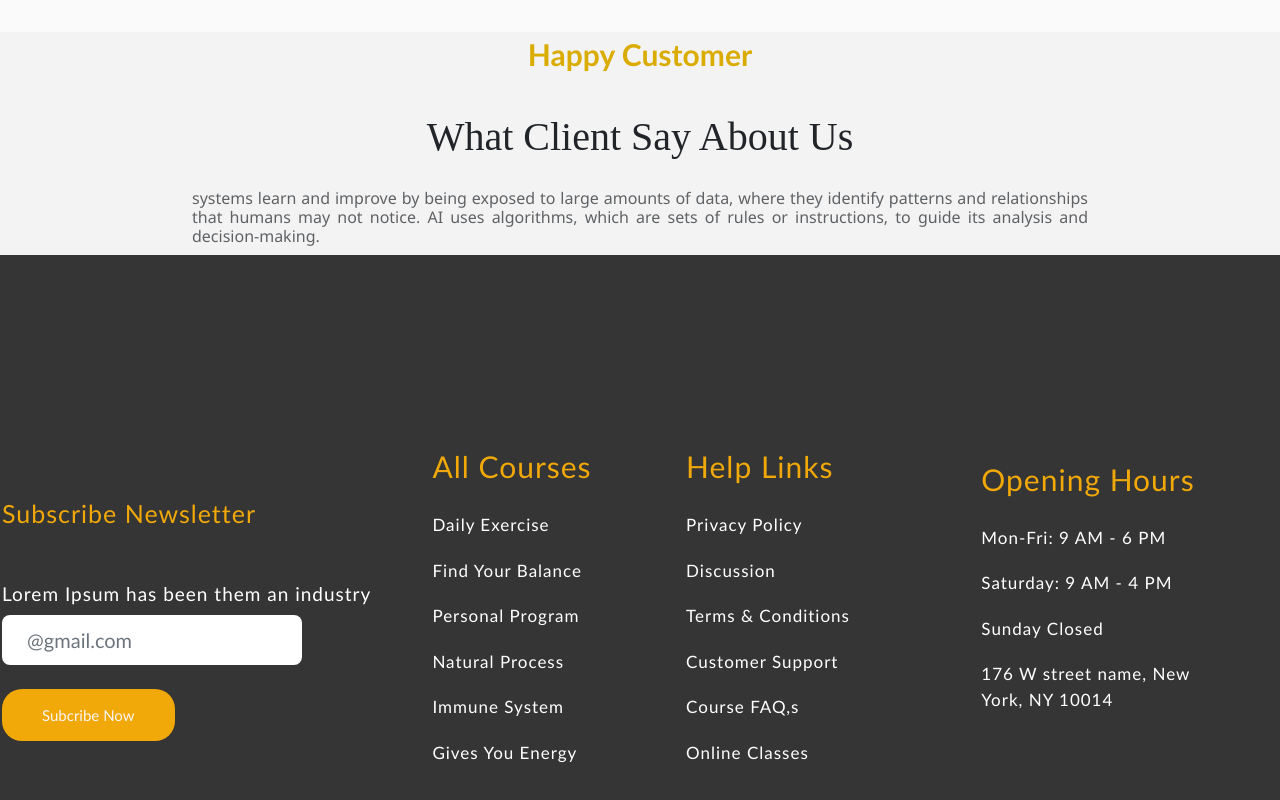
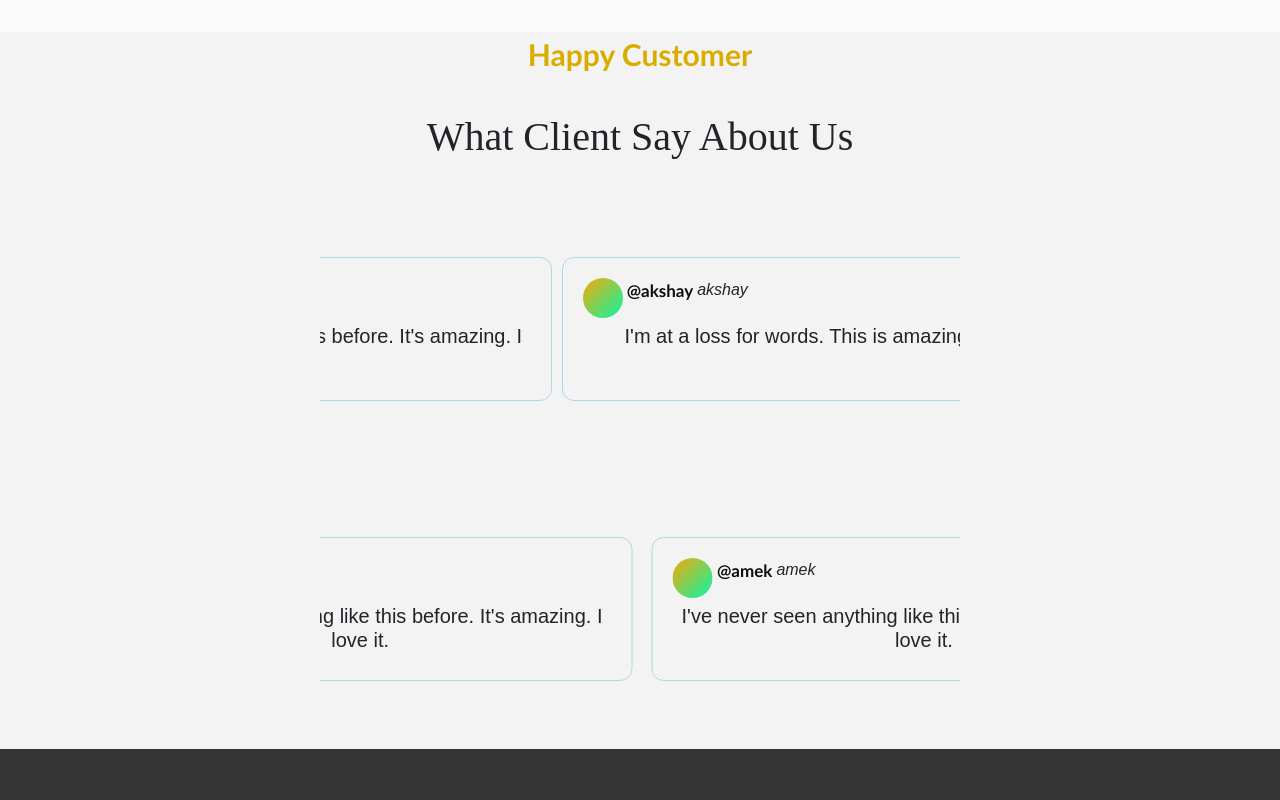
Before and after one commit to akashgayd/nutrase, a React (Create React App) app: page / in a window 1280 px wide. Shown: the part 3158-3958 px from the top of the page. Built offline with nearby package versions, Linux system fonts and the light colour scheme; a web font is replaced by a local one.

Commit message:
first commit

```diff
--- a/src/App.js
+++ b/src/App.js
@@ -1,7 +1,7 @@
 import Home from './componant/home/home';
 
 import { Routes,Route } from 'react-router-dom';
-import ApiFetch from './componant/home/aiConponant/ai';
+import ApiFetch from './componant/aiConponant/ai';
 import Notfound from './componant/home/notFound/notFound';
 
 
--- a/src/componant/home/aiConponant/ai.css
+++ b/src/componant/aiConponant/ai.css
@@ -168,7 +168,7 @@ body {
 
 
 
-/* .btn-grad1 {background-image: linear-gradient(to right, #2b5876 0%, #4e4376  51%, #2b5876  100%)}
+.btn-grad1 {background-image: linear-gradient(to right, #2b5876 0%, #4e43768e  51%, #2b5876  100%)}
 .btn-grad1 {
    margin: 10px;
    padding: 15px 45px;
@@ -180,13 +180,16 @@ body {
    box-shadow: 0 0 20px #eee;
    border-radius: 10px;
    display: block;
+   position: fixed;
+   bottom: 0;
+   border: none;
  }
 
  .btn-grad1:hover {
    background-position: right center; /* change the direction of the change here */
-   /* color: #fff;
+    color: #fff;
    text-decoration: none;
- } */
+ }
 
 
 
--- a/src/componant/home/about/about.css
+++ b/src/componant/home/about/about.css
@@ -35,9 +35,46 @@ font-family: 'Segoe UI', Tahoma, Geneva, Verdana, sans-serif;
     opacity: 0.7;
     text-align:justify;
 }
+.main-marque{
+    width: 100%;
+    padding: 10px;
+    height: 70%;
+    display: flex;
+
+    gap: 10px;
+}
+
+.marquee-inside{
+    max-width: 50%;
+
+    border: 1px solid lightblue;
+    border-radius: 12px;
+    display: flex;
+    flex-direction: column;
+    padding: 20px;
+    scrollbar-width: none;
+}
+
+.main-marque div{
+    display: flex;
+  width: 40%;
 
 
 
+    gap: 8px;
+
+
+}
+.main-marque div img{
+    width: 40px;
+    height: 40px;
+    border-radius: 50%;
+
+}
+.marquee-inside div p{
+    color: rgb(13, 13, 10);
+    font-size: 17px;
+}
 
 
 @media(min-width:1024px) {
@@ -61,9 +98,51 @@ font-family: 'Segoe UI', Tahoma, Geneva, Verdana, sans-serif;
      font-weight: 200;
 }
 .para-abaout{
-    width: 70%;
+    width: 50%;
+    height: 70vh;
     text-align: center;
+    display: flex;
+    flex-direction: column;
+    align-items: center;
+    justify-content: space-around;
+
+}
+.main-marque{
+    width: 100%;
+    padding: 10px;
+    height: 40%;
+    display: flex;
+
+    gap: 10px;
+}
+.marquee-inside{
+    max-width: 13%;
+
+    border: 1px solid lightblue;
+    border-radius: 12px;
+    display: flex;
+    flex-direction: column;
+    padding: 20px;
+    scrollbar-width: none;
 }
 
+.main-marque div{
+    display: flex;
+
+
+    gap: 4px;
+    flex-wrap: wrap;
 
 }
+.main-marque div img{
+    width: 40px;
+    height: 40px;
+    border-radius: 50%;
+
+}
+.marquee-inside div p{
+    color: rgb(13, 13, 10);
+    font-size: 17px;
+}
+
+}
--- a/src/componant/home/about/about.js
+++ b/src/componant/home/about/about.js
@@ -1,4 +1,6 @@
 import './about.css';
+import Marquee from "react-fast-marquee";
+import john from '../../../aseets/john.png'
 const About = ()=>{
 
     return(
@@ -9,9 +11,218 @@ const About = ()=>{
 <h1>What Client Say About Us</h1>
 
 <div className='para-abaout'>
-<h3>systems learn and improve by being exposed to large amounts of data, where they identify patterns and relationships that humans may not notice. AI uses algorithms, which are sets of rules or instructions, to guide its analysis and decision-making.
-</h3>
+
+
+<Marquee play={true}>
+
+
+<div className='main-marque'>
+
+<div className='marquee-inside'>
+
+    <div>
+   <img src={john}/>
+   <p>@akash</p>
+   <i>akash</i>
+   </div>
+   <h5>I've never seen anything like this before. It's amazing. I love it.</h5>
+
 </div>
+
+
+<div className='marquee-inside'>
+
+    <div>
+   <img src={john}/>
+   <p>@akshay</p>
+   <i>akshay</i>
+   </div>
+   <h5>I'm at a loss for words. This is amazing. I love it</h5>
+
+</div>
+
+<div className='marquee-inside'>
+
+    <div>
+   <img src={john}/>
+   <p>@aman</p>
+   <i>aman</i>
+   </div>
+   <h5>I don't know what to say. I'm speechless. This is amazing.</h5>
+
+</div>
+<div className='marquee-inside'>
+
+    <div>
+   <img src={john}/>
+   <p>@sohan</p>
+   <i>sohan</i>
+   </div>
+   <h5>I've never seen anything like this before. It's amazing. I love it.</h5>
+
+</div>
+<div className='marquee-inside'>
+
+    <div>
+   <img src={john}/>
+   <p>@mannu </p>
+   <i>mannu</i>
+   </div>
+
+   <h5>I'm at a loss for words. This is amazing. I love it.</h5>
+
+</div>
+
+
+
+
+<div className='marquee-inside'>
+
+    <div>
+   <img src={john}/>
+   <p>@shan</p>
+   <i>shan</i>
+   </div>
+   <h5>I don't know what to say. I'm speechless. This is amazing.</h5>
+
+</div>
+
+
+<div className='marquee-inside'>
+
+    <div>
+   <img src={john}/>
+   <p>@jatin</p>
+   <i>jatin</i>
+   </div>
+   <h5>I don't know what to say. I'm speechless. This is amazing.</h5>
+
+</div>
+<div className='marquee-inside'>
+
+    <div>
+   <img src={john}/>
+   <p>@ramika</p>
+   <i>ramika</i>
+   </div>
+   <h5>I've never seen anything like this before. It's amazing. I love it.</h5>
+
+</div>
+
+
+</div>
+
+</Marquee>
+
+
+
+<Marquee play={true} direction={'right'}>
+
+
+<div className='main-marque'>
+
+<div className='marquee-inside'>
+
+    <div>
+   <img src={john}/>
+   <p>@amek</p>
+   <i>amek</i>
+   </div>
+   <h5>I've never seen anything like this before. It's amazing. I love it.</h5>
+
+</div>
+
+
+<div className='marquee-inside'>
+
+    <div>
+   <img src={john}/>
+   <p>@akshay</p>
+   <i>akshay</i>
+   </div>
+   <h5>I'm at a loss for words. This is amazing. I love it</h5>
+
+</div>
+
+<div className='marquee-inside'>
+
+    <div>
+   <img src={john}/>
+   <p>@anvi</p>
+   <i>anvi</i>
+   </div>
+   <h5>I don't know what to say. I'm speechless. This is amazing.</h5>
+
+</div>
+<div className='marquee-inside'>
+
+    <div>
+   <img src={john}/>
+   <p>@nehal</p>
+   <i>nehal</i>
+   </div>
+   <h5>I've never seen anything like this before. It's amazing. I love it.</h5>
+
+</div>
+<div className='marquee-inside'>
+
+    <div>
+   <img src={john}/>
+   <p>@mayank</p>
+   <i>mayank</i>
+   </div>
+
+   <h5>I'm at a loss for words. This is amazing. I love it.</h5>
+
+</div>
+
+
+<div className='marquee-inside'>
+
+    <div>
+   <img src={john}/>
+   <p>@rahul</p>
+   <i>rahul</i>
+   </div>
+   <h5>I don't know what to say. I'm speechless. This is amazing.</h5>
+
+</div>
+
+
+
+
+
+
+<div className='marquee-inside'>
+
+    <div>
+   <img src={john}/>
+   <p>@shahrukh</p>
+   <i>shahrukh</i>
+   </div>
+   <h5>I don't know what to say. I'm speechless. This is amazing.</h5>
+
+</div>
+
+<div className='marquee-inside'>
+
+    <div>
+   <img src={john}/>
+   <p>@sohan</p>
+   <i>sohan</i>
+   </div>
+   <h5>I've never seen anything like this before. It's amazing. I love it.</h5>
+
+</div>
+
+
+</div>
+
+</Marquee>
+
+</div>
+
+
 </div>
 
     )
```
Also changed, not shown: src/aseets/john.png (added), src/componant/aiConponant/ai.js (renamed from src/componant/home/aiConponant/ai.js).
